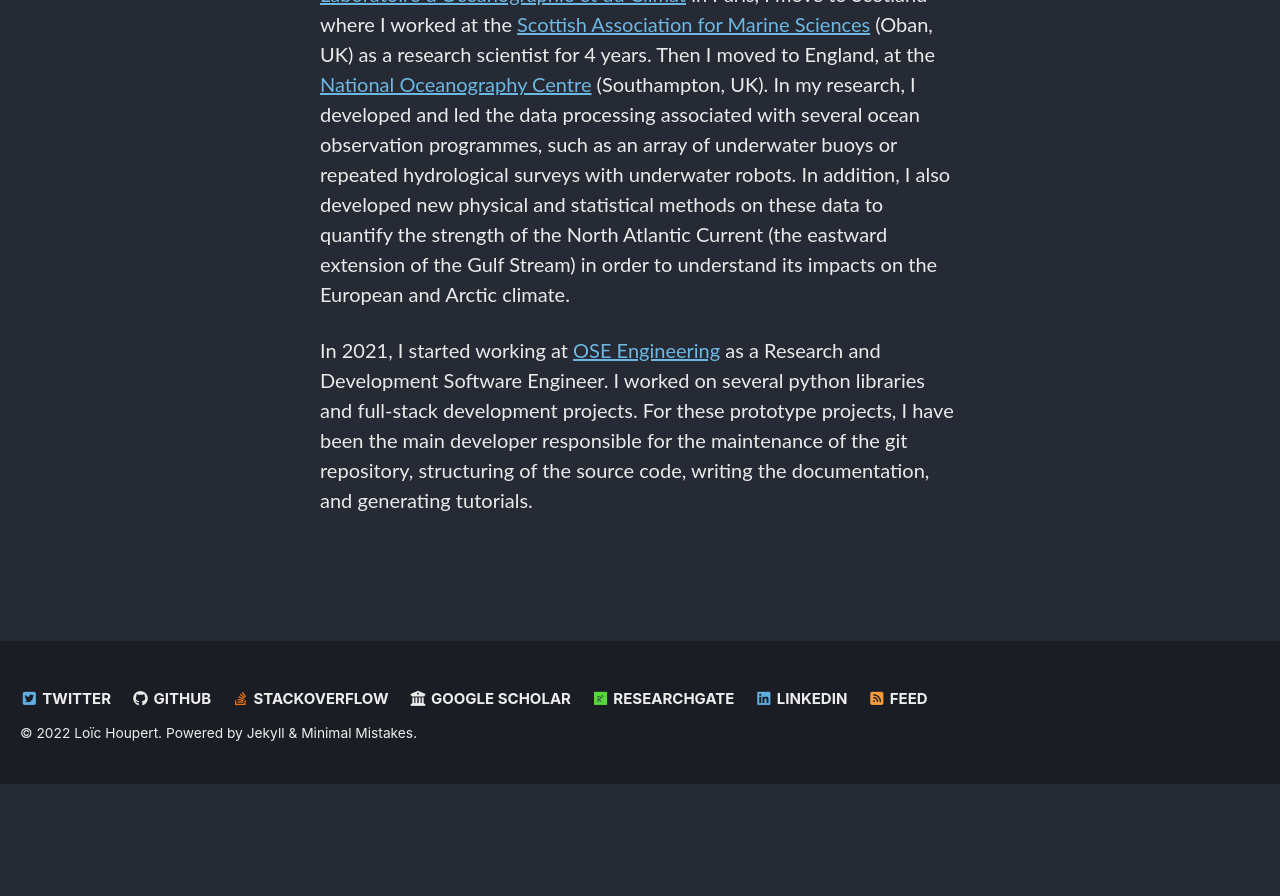
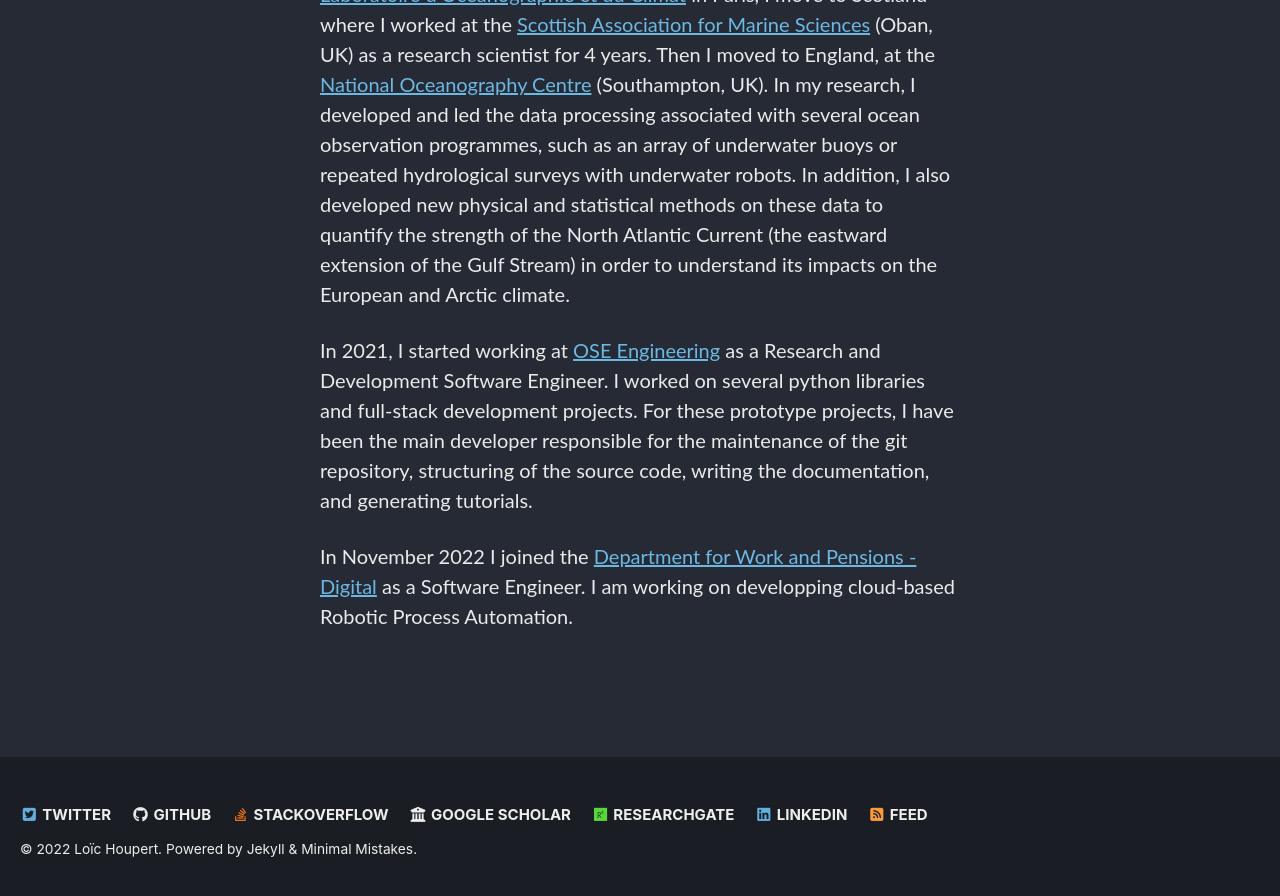
Before and after one commit to lhoupert/lhoupert.github.io, a Jekyll site: the page built from _pages/about.md, in a window 1280 px wide and 900 px high, scrolled down 1010 px. Shown: the top 896 px of the window. Built offline with Jekyll 4.4.1, drawn with Linux system fonts in a browser that asks for light colours; cached includes are drawn as plain includes; nearby versions of some CDN libraries; before the commit the page ends 1794 px from its top, so only the background shows below that.

Commit message:
Update about.md

```diff
--- a/_pages/about.md
+++ b/_pages/about.md
@@ -25,3 +25,5 @@ I have always been interested in using new technologies to solve interesting dat
 In 2021, I started working at [OSE Engineering](http://ose-engineering.fr/){:target="_blank"} as a Research and Development Software Engineer.
 I worked on several python libraries and full-stack development projects. For these prototype projects, I have been the main developer responsible
 for the maintenance of the git repository, structuring of the source code, writing the documentation, and generating tutorials.
+
+In November 2022 I joined  the [Department for Work and Pensions - Digital](https://dwpdigital.blog.gov.uk/about/){:target="_blank"} as a Software Engineer. I am working on developping cloud-based Robotic Process Automation.
```
